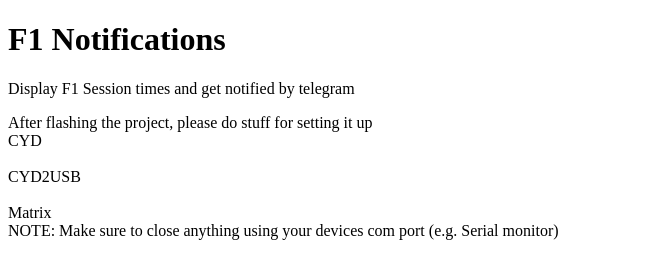
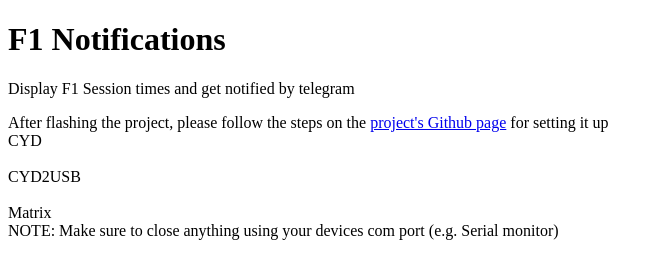
Before and after one commit to witnessmenow/F1-Arduino-Notifications, a plain HTML site: page GitHubPages/index.html in a window 1280 px wide. Shown: the whole page, without its empty margins (0-663 px from the left). Drawn offline with Linux system fonts and the light colour scheme.

Commit message:
Fixing webflash

```diff
--- a/GitHubPages/index.html
+++ b/GitHubPages/index.html
@@ -9,10 +9,7 @@
 
     <div id="main" style="display: none;">
 
-
-        <span>After flashing the project, please do stuff
-            <!--<a href="https://github.com/witnessmenow/Spotify-Diy-Thing#project-setup">project's Github page</a>-->
-            for setting it up
+        <span>After flashing the project, please follow the steps on the <a href="https://github.com/witnessmenow/F1-Arduino-Notifications?tab=readme-ov-file#project-setup">project's Github page</a> for setting it up
 
         </span>
 
```
Also changed, not shown: GitHubPages/ESPWebTools/manifest.json, 1 other file.
